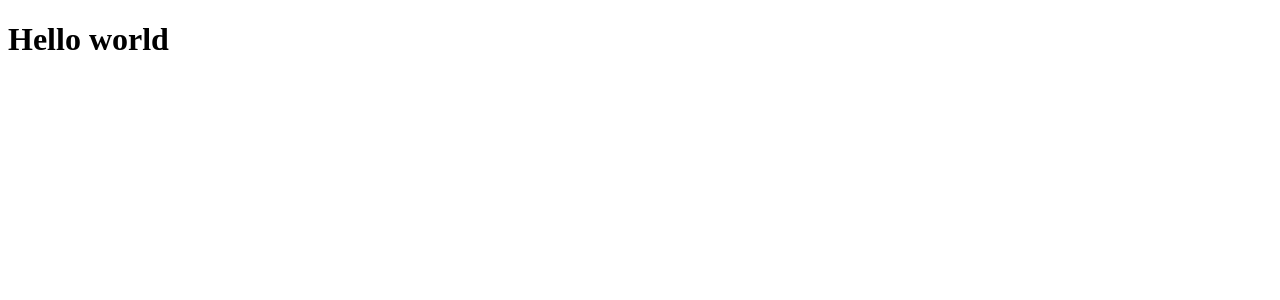
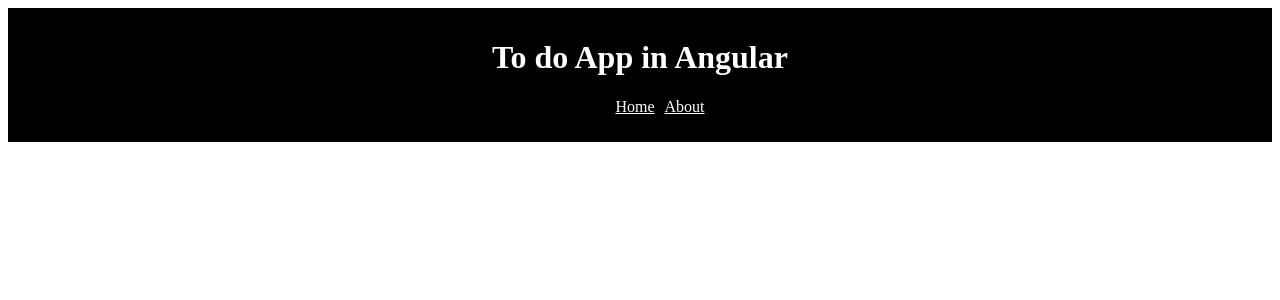
Before and after one commit to romangurduz/ng-todo-app, an Angular app: page / in a window 1280 px wide. Shown: the top 300 px of the page. Built offline with nearby package versions, Linux system fonts and the light colour scheme.

Commit message:
added header component

```diff
--- /dev/null
+++ b/src/app/app-routing.module.ts
@@ -0,0 +1,10 @@
+import { NgModule } from '@angular/core';
+import { RouterModule, Routes} from '@angular/router';
+
+const routes: Routes = [];
+
+@NgModule({
+    imports: [RouterModule.forRoot(routes)],
+    exports: [RouterModule]
+})
+export class AppRoutingModule{}
--- a/src/app/app.component.html
+++ b/src/app/app.component.html
@@ -1 +1,4 @@
-<h1>Hello world</h1>
+<div>
+  <app-header></app-header>
+  <router-outlet></router-outlet>
+</div>
--- /dev/null
+++ b/src/app/components/layout/header/header.component.css
@@ -0,0 +1,20 @@
+header {
+  background: #000;
+  color: #fff;
+  text-align: center;
+  padding: 10px;
+}
+
+header a {
+  color: #fff;
+}
+
+header a:hover {
+  color: orange;
+}
+ul {
+  display: flex;
+  gap: 10px;
+  justify-content: center;
+  list-style: none;
+}
--- /dev/null
+++ b/src/app/components/layout/header/header.component.html
@@ -0,0 +1,9 @@
+<header class="header">
+  <h1>To do App in Angular</h1>
+  <nav>
+    <ul>
+      <li><a routerLink="/">Home</a></li>
+      <li><a routerLink="/about">About</a></li>
+    </ul>
+  </nav>
+</header>
--- /dev/null
+++ b/src/app/components/layout/header/header.component.ts
@@ -0,0 +1,15 @@
+import { Component, OnInit } from '@angular/core';
+
+@Component({
+  selector: 'app-header',
+  templateUrl: './header.component.html',
+  styleUrls: ['./header.component.css']
+})
+export class HeaderComponent implements OnInit {
+
+  constructor() { }
+
+  ngOnInit(): void {
+  }
+
+}
```
Also changed, not shown: src/app/app.module.ts (+6 -8 lines), 2 other files (tests, documents, lock files or other folders).
